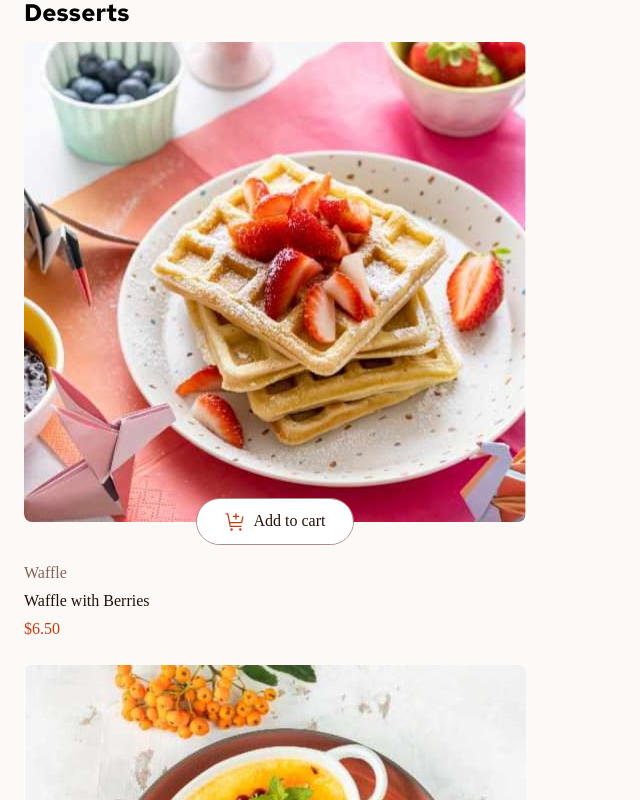
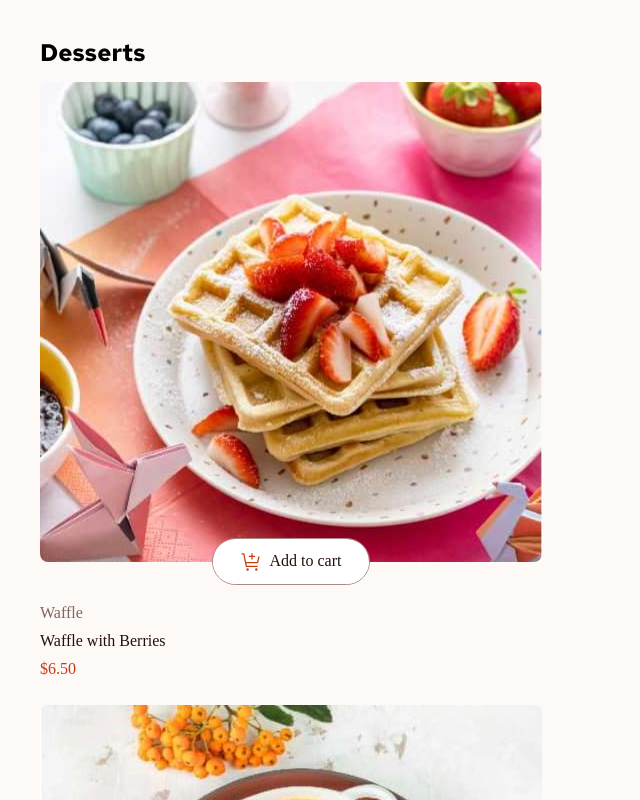
Before and after one commit to raygdev/product-list-with-cart-main, a React (Vite) app: page / in a window 1280 px wide. Shown: the top 800 px of the page, without its empty margins (0-640 px from the left). Built offline with nearby package versions, Linux system fonts and the light colour scheme; a web font is replaced by a local one.

Commit message:
Add margin to main and handle margin with flex

```diff
--- a/src/index.css
+++ b/src/index.css
@@ -27,6 +27,8 @@
   background-color: var(--rose-50);
   max-width: 1440px;
   margin: 0 auto;
+  display: flex;
+  flex-direction: column;
 }
 
 @font-face {
@@ -88,7 +90,7 @@ body {
 }
 
 main{
-  margin: 0 var(--space-300);
+  margin: var(--space-300);
 }
 
 /* Set shorter line heights on headings and interactive elements */
@@ -166,3 +168,16 @@ ul {
   font-weight: 600;
   line-height: 150%;
 }
+
+@media (min-width: 768px) {
+  main {
+    margin: var(--space-500);
+  }
+}
+
+@media (min-width: 1100px) {
+  main {
+    display: flex;
+    gap: var(--space-400);
+  }
+}
```
